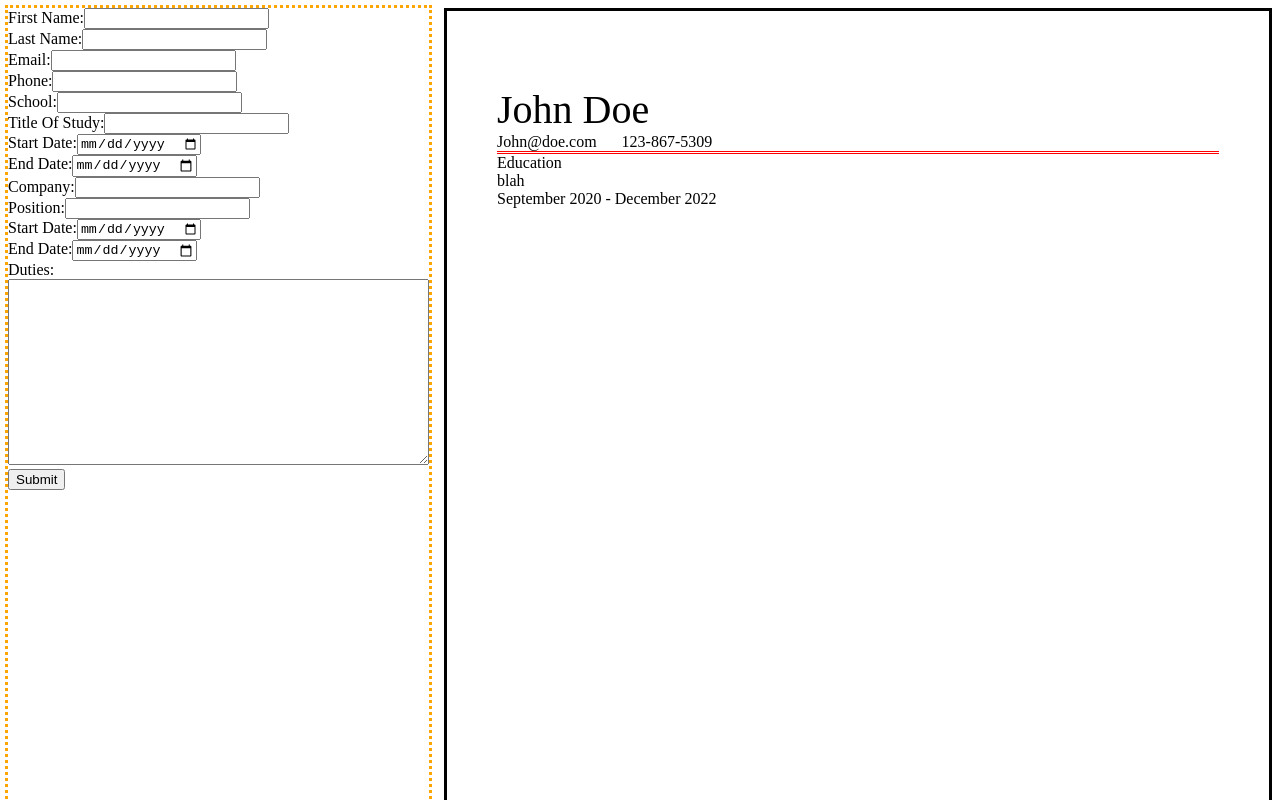
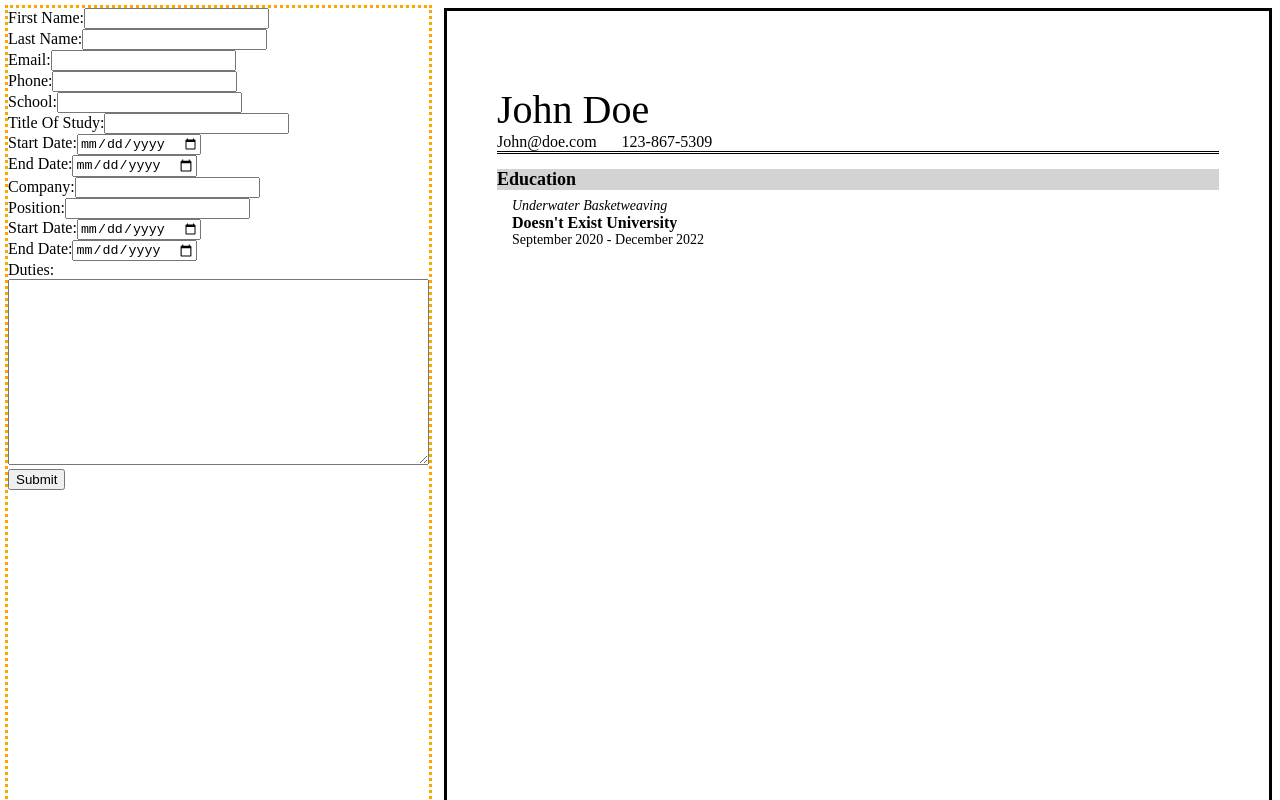
Before and after one commit to calbush/cv-application-react, a React (Create React App) app: page / in a window 1280 px wide. Shown: the top 800 px of the page. Built offline with nearby package versions, Linux system fonts and the light colour scheme.

Commit message:
Update education component layout and styling

```diff
--- a/src/App.css
+++ b/src/App.css
@@ -18,6 +18,9 @@
     border-color: black;
     width: 850px;
     height: 1100px;
+    gap: 15px;
+    display: flex;
+    flex-direction: column;
 }
 
 .contactInfoContainer {
@@ -26,7 +29,6 @@
     border-top: 0rem;
     border-left: 0rem;
     border-right: 0rem;
-    border-color: red;
 }
 
 .nameCV {
@@ -37,3 +39,28 @@
     display: flex;
     gap: 25px;
 }
+
+.header {
+    font-size: large;
+    font-weight: bold;
+    background-color: lightgrey;
+    margin-bottom: 8px;
+}
+
+.schoolContainer {
+    padding-left: 15px;
+}
+
+.study {
+    font-size: 14px;
+    font-style: italic;
+}
+
+.schoolName {
+    font-weight: bold;
+    font-size: 16px;
+}
+
+.dates {
+    font-size: 14px;
+}
--- a/src/App.js
+++ b/src/App.js
@@ -19,11 +19,18 @@ class App extends React.Component {
                 phone : '123-867-5309'
             },
             educational : {
-                school : 'blah',
-                study : 'cool',
+                school : 'Doesn\'t Exist University',
+                study : 'Underwater Basketweaving',
                 start : 'September 2020',
                 end : 'December 2022',
             },
+            practical : {
+                company : 'Earth',
+                position : 'Person',
+                jobStart : 'September 1996',
+                jobEnd : 'Present',
+                duties : 'Living life to the fullest'
+            }
         }
     }
 
--- a/src/EducationalComp.js
+++ b/src/EducationalComp.js
@@ -5,10 +5,10 @@ const EducationalComp = (props) => {
 
     return (
         <div className='educationalComp'>
-            <div className='educationalHeader'>Education</div>
+            <div className='header'>Education</div>
             <div className='schoolContainer'>
-                <div className='study'></div>
-                <div className='school'>{data.educational.school}</div>
+                <div className='study'>{data.educational.study}</div>
+                <div className='schoolName'>{data.educational.school}</div>
                 <div className="dates">{`${data.educational.start} - ${data.educational.end}`}</div>
             </div>
         </div>
```
